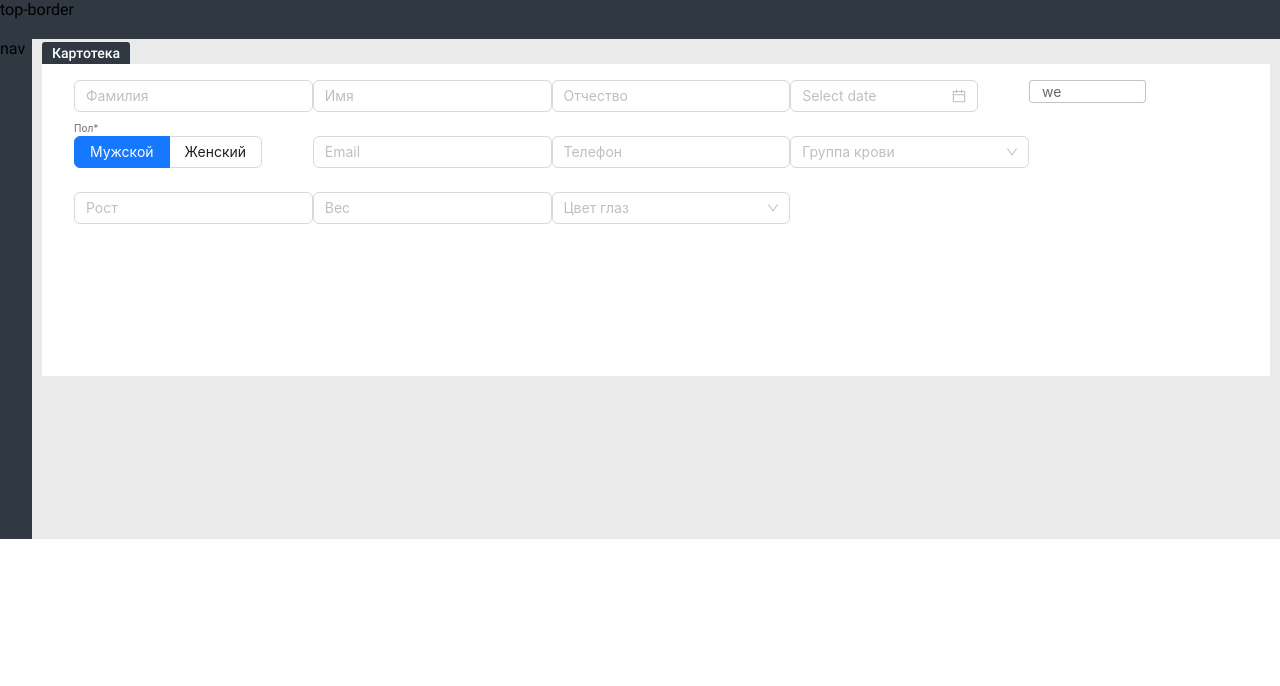
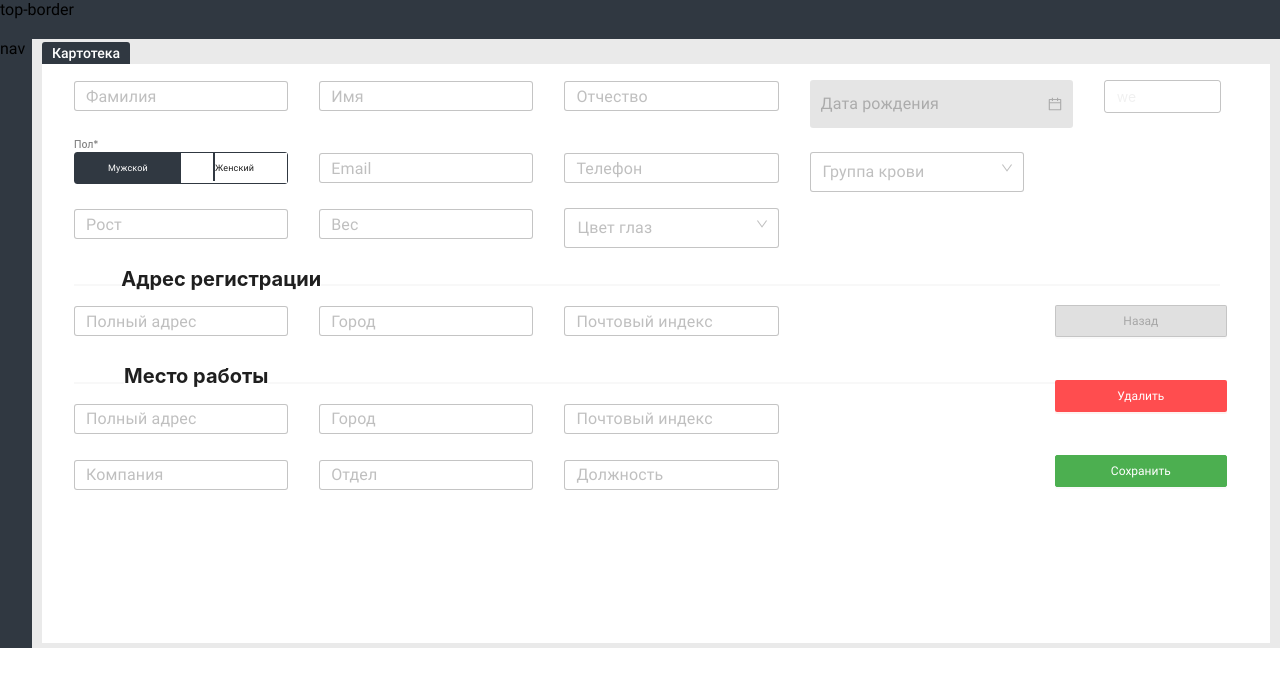
Before and after one commit to TimPulin/vista, a React (Create React App) app: page / in a window 1280 px wide. Shown: the top 686 px of the page. Built offline with nearby package versions, Linux system fonts and the light colour scheme.

Commit message:
fix radio-button, button-natural

```diff
--- a/src/components/patient-card/PatientCardForm.tsx
+++ b/src/components/patient-card/PatientCardForm.tsx
@@ -1,5 +1,5 @@
 import {
-  // Button,
+  Button,
   DatePicker,
   Form,
   Input,
@@ -8,6 +8,7 @@ import {
   Select,
   Col,
   Row,
+  Divider,
 } from 'antd';
 import type { SelectProps, RadioChangeEvent } from 'antd';
 import { useState } from 'react';
@@ -33,6 +34,7 @@ const optionsBloodType:SelectProps['options'] = [
 
 export default function PatientCardForm() {
   const [patientSex, setPatientSex] = useState(1);
+  const [isPickerFocused, setIsPickerFocused] = useState(false);
 
   const onChangePatientSex = ({ target: { value } }: RadioChangeEvent) => {
     setPatientSex(value);
@@ -46,10 +48,17 @@ export default function PatientCardForm() {
     console.log(value);
   };
 
+  function handelFocusDatePicker(isFocused: boolean):void {
+    setIsPickerFocused(isFocused);
+    console.log(isPickerFocused);
+
+    // TODO сделать проверку на наличие value
+  }
+
   return (
     <div className="wrap-form wrap-form--patient-card">
-      <Form layout="horizontal" colon={false}>
-        <Row>
+      <Form layout="horizontal" colon={false} className="ant-form--custom">
+        <Row gutter={[31, 35]}>
           <Col span={5}>
             <Form.Item>
               <Input placeholder="Фамилия" />
@@ -68,18 +77,36 @@ export default function PatientCardForm() {
             </Form.Item>
           </Col>
 
-          <Col span={5}>
-            <Form.Item>
-              <DatePicker />
+          <Col span={6}>
+            <Form.Item className={
+              isPickerFocused
+                ? 'ant-picker--active ant-picker--grand'
+                : 'ant-picker--grand'
+            }
+            >
+              <DatePicker
+                placeholder="Дата рождения"
+                onFocus={() => handelFocusDatePicker(true)}
+                onBlur={() => handelFocusDatePicker(false)}
+              />
+              <span
+                className={
+                  isPickerFocused
+                    ? 'ant-form__label ant-form__label--active'
+                    : 'ant-form__label'
+                }
+              >
+                Дата рождения
+              </span>
             </Form.Item>
           </Col>
 
-          <Col span={4}>
+          <Col span={3}>
             <div className="client-age">we</div>
           </Col>
         </Row>
 
-        <Row>
+        <Row gutter={[31, 35]} className="ant-row--vertical-centred">
           <Col span={5}>
             <Form.Item label="Пол*" className="form-item-custom">
               <Radio.Group
@@ -88,6 +115,7 @@ export default function PatientCardForm() {
                 value={patientSex}
                 optionType="button"
                 buttonStyle="solid"
+
               />
             </Form.Item>
           </Col>
@@ -107,12 +135,13 @@ export default function PatientCardForm() {
                 placeholder="Группа крови"
                 onChange={handleChangeBloodType}
                 options={optionsBloodType}
+
               />
             </Form.Item>
           </Col>
         </Row>
 
-        <Row>
+        <Row gutter={[31, 35]} className="ant-row--vertical-centred">
           <Col span={5}>
             <Form.Item>
               <Input placeholder="Рост" />
@@ -129,9 +158,85 @@ export default function PatientCardForm() {
                 placeholder="Цвет глаз"
                 onChange={handleChangeEyesColor}
                 options={optionsEyesColor}
+
               />
             </Form.Item>
           </Col>
+        </Row>
+
+        <Divider orientation="left">Адрес регистрации</Divider>
+
+        <Row gutter={[31, 35]} className="ant-row--vertical-centred">
+          <Col span={5}>
+            <Form.Item>
+              <Input placeholder="Полный адрес" />
+            </Form.Item>
+          </Col>
+
+          <Col span={5}>
+            <Form.Item>
+              <Input placeholder="Город" />
+            </Form.Item>
+          </Col>
+
+          <Col span={5}>
+            <Form.Item>
+              <Input placeholder="Почтовый индекс" />
+            </Form.Item>
+          </Col>
+
+        </Row>
+
+        <Divider orientation="left">Место работы</Divider>
+
+        <Row gutter={[31, 35]} className="ant-row--vertical-centred">
+          <Col span={5}>
+            <Form.Item>
+              <Input placeholder="Полный адрес" />
+            </Form.Item>
+          </Col>
+
+          <Col span={5}>
+            <Form.Item>
+              <Input placeholder="Город" />
+            </Form.Item>
+          </Col>
+
+          <Col span={5}>
+            <Form.Item>
+              <Input placeholder="Почтовый индекс" />
+            </Form.Item>
+          </Col>
+        </Row>
+
+        <Row gutter={[31, 35]} className="ant-row--vertical-centred">
+          <Col span={5}>
+            <Form.Item>
+              <Input placeholder="Компания" />
+            </Form.Item>
+          </Col>
+
+          <Col span={5}>
+            <Form.Item>
+              <Input placeholder="Отдел" />
+            </Form.Item>
+          </Col>
+
+          <Col span={5}>
+            <Form.Item>
+              <Input placeholder="Должность" />
+            </Form.Item>
+          </Col>
+
+          <Col span={4} offset={5}>
+            <div className="button-wrap">
+              <Button className="ant-btn-natural">Назад</Button>
+              <Button type="primary" danger>Удалить</Button>
+              <Button className="ant-btn-secondary">Сохранить</Button>
+            </div>
+
+          </Col>
+
         </Row>
       </Form>
     </div>
--- a/src/styles/components/_button.scss
+++ b/src/styles/components/_button.scss
@@ -10,8 +10,6 @@
     border-color: var(--color-secondary);
     background-color: var(--color-secondary);
     color: #fff;
-
-
   }
 
   .ant-btn-default.ant-btn-secondary:hover {
@@ -25,4 +23,26 @@
     border-color: var(--color-secondary-shade);
     color: #fff;
   }
+
+  .ant-btn-natural {
+    --color-background: rgba(0, 0, 0, 0.12);
+    --color-text: rgba(0, 0, 0, 0.26);
+    border-color: var(--color-background);
+    background-color: var(--color-background);
+    color: var(--color-text);
+  }
+
+  .ant-btn-default.ant-btn-natural:hover {
+    --color-background: rgba(0, 0, 0, 0.08);
+    border-color: var(--color-background);
+    background-color: var(--color-background);
+    color: var(--color-text);
+  }
+
+  .ant-btn-default.ant-btn-natural:active {
+    --color-background: rgba(0, 0, 0, 0.2);
+    border-color: var(--color-background);
+    background-color: var(--color-background);
+    color: var(--color-text);
+  }
 }
--- a/src/styles/components/_content.scss
+++ b/src/styles/components/_content.scss
@@ -3,9 +3,8 @@
 .content {
   grid-area: content;
   position: relative;
-  padding: 25px 10px 10px;
+  padding: 25px 10px 5px;
   background-color: var(--color-content-background);
-  height: 500px;
 
   &__title {
     display: inline-block;
--- a/src/styles/components/_form.scss
+++ b/src/styles/components/_form.scss
@@ -4,11 +4,6 @@
 }
 
 .ant-form {
-
-  .ant-form-item-label>label {
-    color: var(--color-text-secondary);
-  }
-
   &__label {
     position: absolute;
     left: 13px;
@@ -32,6 +27,114 @@
 
     .ant-form-item {
       margin-right: 0;
+    }
+  }
+}
+
+.ant-form--custom {
+  .ant-form-item-label>label {
+    color: var(--color-text-secondary);
+  }
+
+  /* стили общие */
+  .ant-form-item-control-input-content .ant-radio-button-wrapper,
+  .ant-select:not(.ant-select-customize-input) .ant-select-selector,
+  .ant-picker,
+  input {
+    border-radius: var(--border-radius-main);
+    border-color: var(--color-element-border);
+    font-family: Roboto;
+    font-style: normal;
+    letter-spacing: 0.15px;
+    height: 30px;
+  }
+
+  .ant-picker .ant-picker-input>input,
+  .ant-select:not(.ant-select-customize-input) .ant-select-selector,
+  input {
+    font-size: 16px;
+  }
+
+  /* стили селектов*/
+  .ant-select:not(.ant-select-customize-input) .ant-select-selector {
+    padding: 0 12px;
+    height: 40px;
+  }
+
+  // вертикальная центровка текста внутри селекта
+  .ant-select-single.ant-select-show-arrow .ant-select-selection-placeholder,
+  .ant-select-single .ant-select-selector .ant-select-selection-item {
+    display: flex;
+    align-items: center;
+  }
+
+  /* стили radio-button*/
+  .ant-form-item-control-input {
+    border-color: var(--color-blue-dark);
+  }
+
+  .ant-radio-group-solid {
+    display: inline-flex;
+    width: 100%;
+    border: 1px solid var(--color-blue-dark);
+    border-radius: var(--border-radius-main);
+  }
+
+  .ant-form-item-control-input-content .ant-radio-button-wrapper {
+    display: flex;
+    justify-content: center;
+    flex-grow: 2;
+    font-size: 9px;
+    border: none;
+    border-radius: 0;
+  }
+
+  .ant-radio-button-wrapper:not(:first-child)::before {
+    content: "";
+    width: 2px;
+    height: calc(100% - 2px);
+    background-color: var(--color-blue-dark);
+  }
+
+  .ant-radio-group-solid .ant-radio-button-wrapper-checked {
+    border-color: var(--color-blue-dark);
+    background-color: var(--color-blue-dark);
+  }
+
+  .ant-radio-group-solid .ant-radio-button-wrapper:not(.ant-radio-button-wrapper-disabled):hover {
+    background-color: var(--color-blue-dark);
+    color: #fff;
+  }
+
+  /* стили выбора даты */
+  .ant-picker--grand {
+    .ant-picker {
+      width: 100%;
+      height: 48px;
+      border: none;
+      background-color: var(--color-grey-lighter);
+    }
+
+    .ant-form__label {
+      top: 3px;
+      z-index: -10;
+    }
+  }
+
+  .ant-picker--active {
+    .ant-form__label {
+      top: 8px;
+      z-index: 0;
+    }
+
+    .ant-picker-input>input {
+      bottom: -10px;
+    }
+
+    .ant-picker-input>input::placeholder {
+      position: absolute;
+      bottom: -30px;
+      display: none;
     }
   }
 }
@@ -71,6 +174,7 @@
   }
 }
 
+// лейбл на полем
 .form-item-custom {
   position: relative;
 
--- a/src/styles/components/_patient-card.scss
+++ b/src/styles/components/_patient-card.scss
@@ -1,12 +1,21 @@
 .wrap-form--patient-card {
   padding: 16px 50px 128px 32px;
+
+  .button-wrap {
+    position: absolute;
+    bottom: 0;
+    display: flex;
+    flex-direction: column;
+    row-gap: 43px;
+    width: 172px;
+  }
 }
 
 .client-age {
   display: inline-block;
-  padding: 0 12px;
+  padding: 5px 12px;
   width: 117px;
-  height: 23px;
+  height: 33px;
   border: 1px solid var(--color-element-border);
   border-radius: var(--border-radius-main);
   color: var(--color-text-secondary-shade);
--- a/src/styles/utils/_common.scss
+++ b/src/styles/utils/_common.scss
@@ -5,9 +5,10 @@
   --color-secondary-shade: #19721F;
 
   --color-grey-regular: rgba(131, 131, 131, 0.17);
+  --color-grey-lighter: rgba(0, 0, 0, 0.1);
   --color-grey-light: #ECF1F8;
   --color-text-secondary: #808080;
-  --color-text-secondary-shade: rgba(0, 0, 0, 0.60);
+  --color-text-secondary-shade: rgba(0, 0, 0, 0.06);
   --color-text-secondary-dark: #474747;
 
   --color-site-border: var(--color-blue-dark);
@@ -30,3 +31,24 @@ body {
 .section:not(:last-child) {
   margin-bottom: 10px;
 }
+
+// divider
+.ant-divider-horizontal.ant-divider-with-text {
+  margin: 0;
+}
+
+.ant-divider .ant-divider-inner-text {
+  display: inline-block;
+  margin-bottom: 10px;
+  padding: 0;
+  font-size: 20px;
+  font-weight: 700;
+}
+
+.ant-divider-horizontal.ant-divider-with-text-left::before {
+  content: none;
+}
+
+.ant-divider-horizontal.ant-divider-with-text-left::after {
+  content: none;
+}
--- a/src/styles/utils/_grid.scss
+++ b/src/styles/utils/_grid.scss
@@ -6,3 +6,7 @@
     "top-border top-border"
     "navigation content";
 }
+
+.ant-row--vertical-centred {
+  align-items: center;
+}
```
